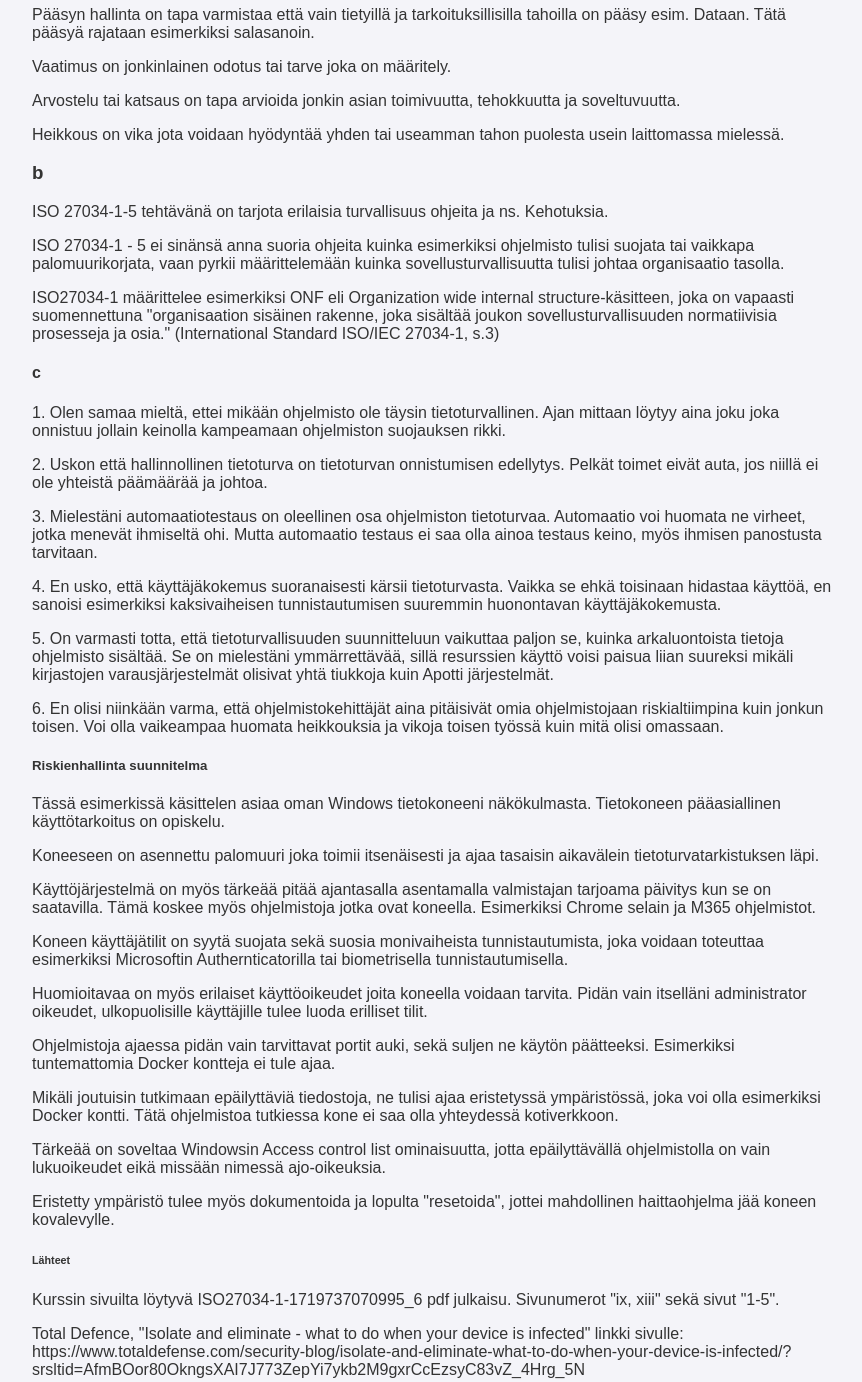
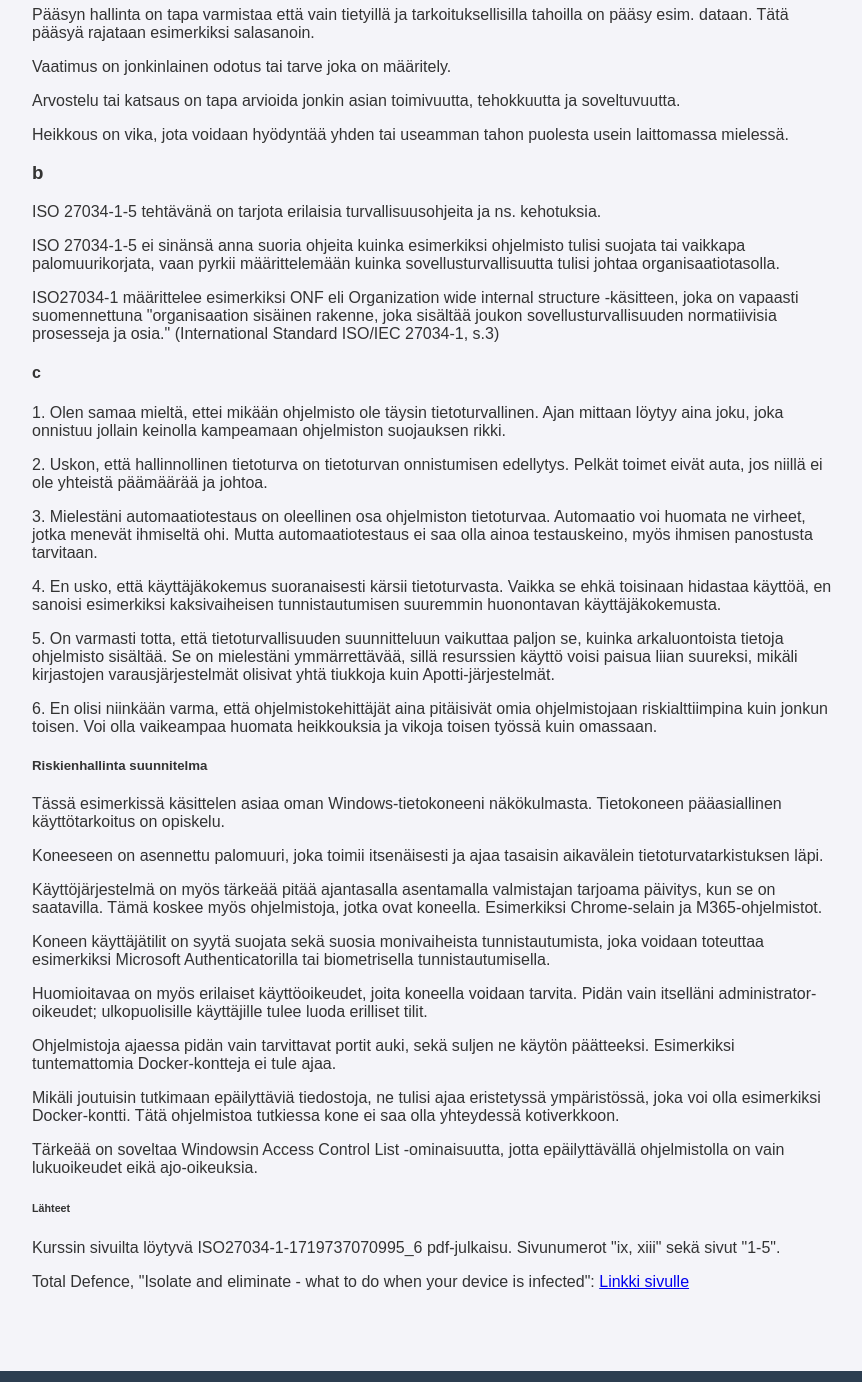
Before and after one commit to sarahyvarinen/h1, a plain HTML site: page h1/index.html in a window 1280 px wide. Shown: the part 240-1622 px from the top of the page, without its empty margins (208-1070 px from the left). Drawn offline with Linux system fonts and the light colour scheme.

Commit message:
2408_2108

```diff
--- a/h1/index.html
+++ b/h1/index.html
@@ -37,44 +37,39 @@
     <h1>Tehtävä h1</h1>
   </header>
   <main>
-    <h2>a </h2>
+    <h2>a</h2>
     <p>Hyökkäys on yritys tuhota, muokata tai luvatta saada pääsy tietoihin tai joihinkin ominaisuuksiin.</p>
-    <p>Pääsyn hallinta on tapa varmistaa että vain tietyillä ja tarkoituksillisilla tahoilla on pääsy esim. Dataan.
-        Tätä pääsyä rajataan esimerkiksi salasanoin.</p>
+    <p>Pääsyn hallinta on tapa varmistaa että vain tietyillä ja tarkoituksellisilla tahoilla on pääsy esim. dataan. Tätä pääsyä rajataan esimerkiksi salasanoin.</p>
     <p>Vaatimus on jonkinlainen odotus tai tarve joka on määritely.</p>
     <p>Arvostelu tai katsaus on tapa arvioida jonkin asian toimivuutta, tehokkuutta ja soveltuvuutta.</p>
-    <p>Heikkous on vika jota voidaan hyödyntää yhden tai useamman tahon puolesta usein laittomassa mielessä.</p>
+    <p>Heikkous on vika, jota voidaan hyödyntää yhden tai useamman tahon puolesta usein laittomassa mielessä.</p>
+
     <h3>b</h3>
-    <p>ISO 27034-1-5 tehtävänä on tarjota erilaisia turvallisuus ohjeita ja ns. Kehotuksia.
-    <p>ISO 27034-1 - 5 ei sinänsä anna suoria ohjeita kuinka esimerkiksi ohjelmisto tulisi suojata tai vaikkapa palomuurikorjata,
-        vaan pyrkii määrittelemään kuinka sovellusturvallisuutta tulisi johtaa organisaatio tasolla. </p>
-    <p>ISO27034-1 määrittelee esimerkiksi ONF eli Organization wide internal structure-käsitteen, joka on vapaasti suomennettuna "organisaation sisäinen rakenne, joka sisältää joukon sovellusturvallisuuden normatiivisia prosesseja ja osia." (International Standard ISO/IEC 27034-1, s.3)</p>
+    <p>ISO 27034-1-5 tehtävänä on tarjota erilaisia turvallisuusohjeita ja ns. kehotuksia.</p>
+    <p>ISO 27034-1-5 ei sinänsä anna suoria ohjeita kuinka esimerkiksi ohjelmisto tulisi suojata tai vaikkapa palomuurikorjata, vaan pyrkii määrittelemään kuinka sovellusturvallisuutta tulisi johtaa organisaatiotasolla.</p>
+    <p>ISO27034-1 määrittelee esimerkiksi ONF eli Organization wide internal structure -käsitteen, joka on vapaasti suomennettuna "organisaation sisäinen rakenne, joka sisältää joukon sovellusturvallisuuden normatiivisia prosesseja ja osia." (International Standard ISO/IEC 27034-1, s.3)</p>
+
     <h4>c</h4>
-    <p>1. Olen samaa mieltä, ettei mikään ohjelmisto ole täysin tietoturvallinen. Ajan mittaan löytyy aina joku joka onnistuu jollain keinolla kampeamaan ohjelmiston suojauksen rikki.</p>
-    <p>2. Uskon että hallinnollinen tietoturva on tietoturvan onnistumisen edellytys. Pelkät toimet eivät auta, jos niillä ei ole yhteistä päämäärää ja johtoa.</p>
-    <p>3. Mielestäni automaatiotestaus on oleellinen osa ohjelmiston tietoturvaa. Automaatio voi huomata ne virheet, jotka menevät ihmiseltä ohi. Mutta automaatio testaus ei saa olla ainoa testaus keino, myös ihmisen panostusta tarvitaan.</p>
+    <p>1. Olen samaa mieltä, ettei mikään ohjelmisto ole täysin tietoturvallinen. Ajan mittaan löytyy aina joku, joka onnistuu jollain keinolla kampeamaan ohjelmiston suojauksen rikki.</p>
+    <p>2. Uskon, että hallinnollinen tietoturva on tietoturvan onnistumisen edellytys. Pelkät toimet eivät auta, jos niillä ei ole yhteistä päämäärää ja johtoa.</p>
+    <p>3. Mielestäni automaatiotestaus on oleellinen osa ohjelmiston tietoturvaa. Automaatio voi huomata ne virheet, jotka menevät ihmiseltä ohi. Mutta automaatiotestaus ei saa olla ainoa testauskeino, myös ihmisen panostusta tarvitaan.</p>
     <p>4. En usko, että käyttäjäkokemus suoranaisesti kärsii tietoturvasta. Vaikka se ehkä toisinaan hidastaa käyttöä, en sanoisi esimerkiksi kaksivaiheisen tunnistautumisen suuremmin huonontavan käyttäjäkokemusta.</p>
-    <p>5. On varmasti totta, että tietoturvallisuuden suunnitteluun vaikuttaa paljon se, kuinka arkaluontoista tietoja ohjelmisto sisältää. Se on mielestäni ymmärrettävää, sillä resurssien käyttö voisi paisua liian suureksi mikäli kirjastojen varausjärjestelmät olisivat yhtä tiukkoja kuin Apotti järjestelmät.</p>
-    <p>6. En olisi niinkään varma, että ohjelmistokehittäjät aina pitäisivät omia ohjelmistojaan riskialtiimpina kuin jonkun toisen. Voi olla vaikeampaa huomata heikkouksia ja vikoja toisen työssä kuin mitä olisi omassaan.</p>
+    <p>5. On varmasti totta, että tietoturvallisuuden suunnitteluun vaikuttaa paljon se, kuinka arkaluontoista tietoja ohjelmisto sisältää. Se on mielestäni ymmärrettävää, sillä resurssien käyttö voisi paisua liian suureksi, mikäli kirjastojen varausjärjestelmät olisivat yhtä tiukkoja kuin Apotti-järjestelmät.</p>
+    <p>6. En olisi niinkään varma, että ohjelmistokehittäjät aina pitäisivät omia ohjelmistojaan riskialttiimpina kuin jonkun toisen. Voi olla vaikeampaa huomata heikkouksia ja vikoja toisen työssä kuin omassaan.</p>
 
     <h5>Riskienhallinta suunnitelma</h5>
-    <p>Tässä esimerkissä käsittelen asiaa oman Windows tietokoneeni näkökulmasta. Tietokoneen pääasiallinen käyttötarkoitus on opiskelu.</p>
-    <p>Koneeseen on asennettu palomuuri joka toimii itsenäisesti ja ajaa tasaisin aikavälein tietoturvatarkistuksen läpi.</p>
-    <p>Käyttöjärjestelmä on myös tärkeää pitää ajantasalla asentamalla valmistajan tarjoama päivitys kun se on saatavilla. Tämä koskee myös ohjelmistoja jotka ovat koneella. Esimerkiksi Chrome selain ja M365 ohjelmistot.</p>
-    <p>Koneen käyttäjätilit on syytä suojata sekä suosia monivaiheista tunnistautumista, joka voidaan toteuttaa esimerkiksi Microsoftin Authernticatorilla tai biometrisella tunnistautumisella.</p>
-    <p>Huomioitavaa on myös erilaiset käyttöoikeudet joita koneella voidaan tarvita. Pidän vain itselläni administrator oikeudet, ulkopuolisille käyttäjille tulee luoda erilliset tilit.</p>
-    <p>Ohjelmistoja ajaessa pidän vain tarvittavat portit auki, sekä suljen ne käytön päätteeksi. Esimerkiksi tuntemattomia Docker kontteja ei tule ajaa.</p>
-
-    <p>Mikäli joutuisin tutkimaan epäilyttäviä tiedostoja, ne tulisi ajaa eristetyssä ympäristössä, joka voi olla esimerkiksi Docker kontti. Tätä ohjelmistoa tutkiessa kone ei saa olla yhteydessä kotiverkkoon.</p>
-    <p>Tärkeää on soveltaa Windowsin Access control list ominaisuutta, jotta epäilyttävällä ohjelmistolla on vain lukuoikeudet eikä missään nimessä ajo-oikeuksia.</p>
-    <p>Eristetty ympäristö tulee myös dokumentoida ja lopulta "resetoida", jottei mahdollinen haittaohjelma jää koneen kovalevylle.</p>
+    <p>Tässä esimerkissä käsittelen asiaa oman Windows-tietokoneeni näkökulmasta. Tietokoneen pääasiallinen käyttötarkoitus on opiskelu.</p>
+    <p>Koneeseen on asennettu palomuuri, joka toimii itsenäisesti ja ajaa tasaisin aikavälein tietoturvatarkistuksen läpi.</p>
+    <p>Käyttöjärjestelmä on myös tärkeää pitää ajantasalla asentamalla valmistajan tarjoama päivitys, kun se on saatavilla. Tämä koskee myös ohjelmistoja, jotka ovat koneella. Esimerkiksi Chrome-selain ja M365-ohjelmistot.</p>
+    <p>Koneen käyttäjätilit on syytä suojata sekä suosia monivaiheista tunnistautumista, joka voidaan toteuttaa esimerkiksi Microsoft Authenticatorilla tai biometrisella tunnistautumisella.</p>
+    <p>Huomioitavaa on myös erilaiset käyttöoikeudet, joita koneella voidaan tarvita. Pidän vain itselläni administrator-oikeudet; ulkopuolisille käyttäjille tulee luoda erilliset tilit.</p>
+    <p>Ohjelmistoja ajaessa pidän vain tarvittavat portit auki, sekä suljen ne käytön päätteeksi. Esimerkiksi tuntemattomia Docker-kontteja ei tule ajaa.</p>
+    <p>Mikäli joutuisin tutkimaan epäilyttäviä tiedostoja, ne tulisi ajaa eristetyssä ympäristössä, joka voi olla esimerkiksi Docker-kontti. Tätä ohjelmistoa tutkiessa kone ei saa olla yhteydessä kotiverkkoon.</p>
+    <p>Tärkeää on soveltaa Windowsin Access Control List -ominaisuutta, jotta epäilyttävällä ohjelmistolla on vain lukuoikeudet eikä ajo-oikeuksia.</p>
 
     <h6>Lähteet</h6>
-    <p> Kurssin sivuilta löytyvä ISO27034-1-1719737070995_6 pdf julkaisu.
-        Sivunumerot "ix, xiii" sekä sivut "1-5".</p>
-    <p>Total Defence, "Isolate and eliminate - what to do when your device is infected" linkki sivulle: https://www.totaldefense.com/security-blog/isolate-and-eliminate-what-to-do-when-your-device-is-infected/?srsltid=AfmBOor80OkngsXAI7J773ZepYi7ykb2M9gxrCcEzsyC83vZ_4Hrg_5N</p>
-
- </p>
+    <p>Kurssin sivuilta löytyvä ISO27034-1-1719737070995_6 pdf-julkaisu. Sivunumerot "ix, xiii" sekä sivut "1-5".</p>
+    <p>Total Defence, "Isolate and eliminate - what to do when your device is infected": <a href="https://www.totaldefense.com/security-blog/isolate-and-eliminate-what-to-do-when-your-device-is-infected/?srsltid=AfmBOor80OkngsXAI7J773ZepYi7ykb2M9gxrCcEzsyC83vZ_4Hrg_5N" target="_blank">Linkki sivulle</a></p>
   </main>
   <footer>
     <p>Sara Hyvärinen</p>
```
